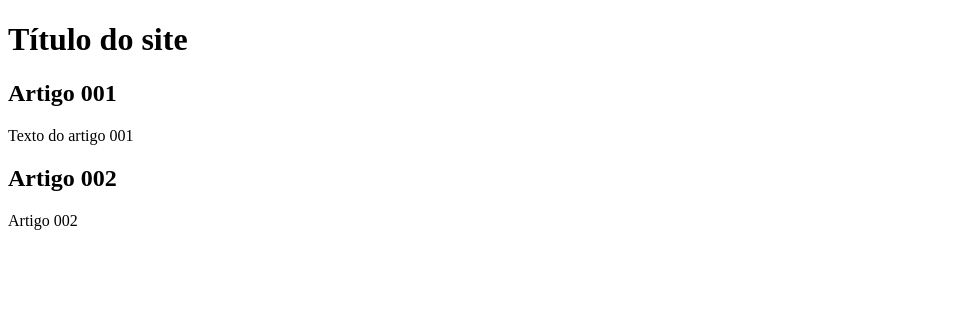
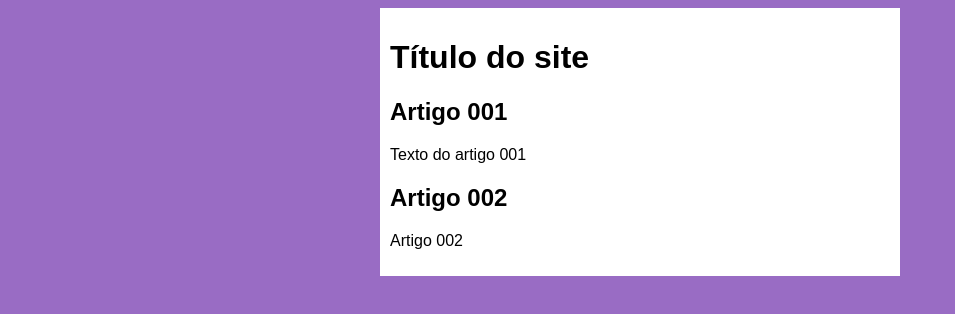
Before and after one commit to rodrigomagano/projeto-site, a plain HTML site: page index.html in a window 1280 px wide. Shown: the whole page, without its empty margins (0-955 px from the left). Drawn offline with Linux system fonts and the light colour scheme.

Commit message:
iniciei o design

```diff
--- /dev/null
+++ b/estilos/style.css
@@ -0,0 +1,14 @@
+*{
+    font-family: Arial, Helvetica, sans-serif;
+    font-size: ;
+}
+body{
+    background-color:rgb(153, 108, 196) ;
+}
+main{
+    background-color: white;
+    width: 500px; ;
+    margin: auto;
+    padding: 10px;
+    box-shadow: 3px 3px 5px rgba(red, green, blue, alpha);
+}
--- a/index.html
+++ b/index.html
@@ -4,6 +4,7 @@
     <meta charset="UTF-8">
     <meta name="viewport" content="width=device-width, initial-scale=1.0">
     <title>titulo do site</title>
+    <link rel="stylesheet" href="estilos/style.css">
 </head>
 <body>
     <main>
```
